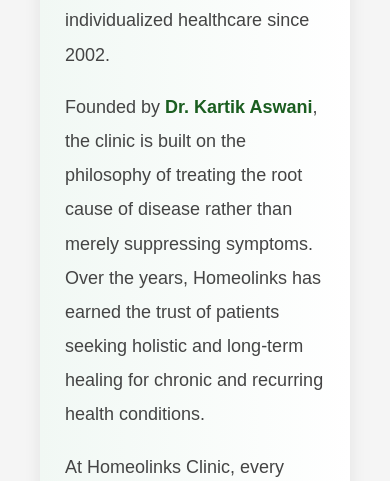
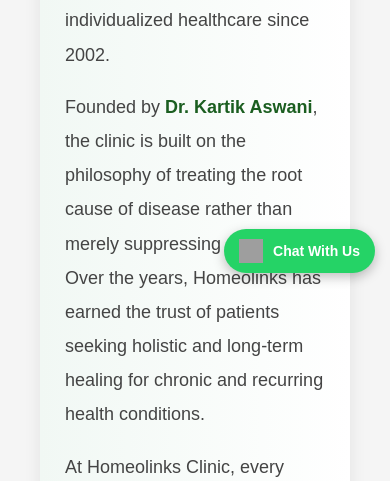
Before and after one commit to kartiklaswani/homeolinks, a Flask app: page /about in a window 390 px wide. Shown: the part 556-1037 px from the top of the page. Run offline with Flask 3, Linux system fonts and the light colour scheme; some libraries are stand-ins or nearby versions; grey boxes are pictures that could not be loaded.

Commit message:
Added floating WhatsApp chat button

```diff
--- a/templates/base.html
+++ b/templates/base.html
@@ -151,6 +151,74 @@
         }
 
     </script>
+<!-- WhatsApp Floating Button -->
+
+<a
+    href="https://wa.me/919313575730?text=Hello%20Homeolinks%20Clinic,%20I%20would%20like%20to%20know%20more%20about%20homeopathic%20treatment."
+    class="whatsapp-float"
+    target="_blank"
+>
+    <img
+        src="https://cdn-icons-png.flaticon.com/512/733/733585.png"
+        alt="WhatsApp"
+    >
+    <span>Chat With Us</span>
+</a>
+
+<style>
+
+.whatsapp-float{
+    position:fixed;
+    bottom:20px;
+    right:20px;
+    background:#25D366;
+    color:white;
+    padding:12px 18px;
+    border-radius:50px;
+    display:flex;
+    align-items:center;
+    gap:10px;
+    text-decoration:none;
+    font-weight:bold;
+    box-shadow:0 4px 12px rgba(0,0,0,0.25);
+    z-index:9999;
+    transition:0.3s;
+}
+
+.whatsapp-float:hover{
+    background:#1ebe5d;
+    transform:scale(1.05);
+}
+
+.whatsapp-float img{
+    width:28px;
+    height:28px;
+}
+
+.whatsapp-float span{
+    font-size:15px;
+}
+
+@media(max-width:768px){
+
+    .whatsapp-float{
+        bottom:15px;
+        right:15px;
+        padding:10px 15px;
+    }
+
+    .whatsapp-float span{
+        font-size:14px;
+    }
+
+    .whatsapp-float img{
+        width:24px;
+        height:24px;
+    }
+
+}
+
+</style>
 
 </body>
 </html>
```
